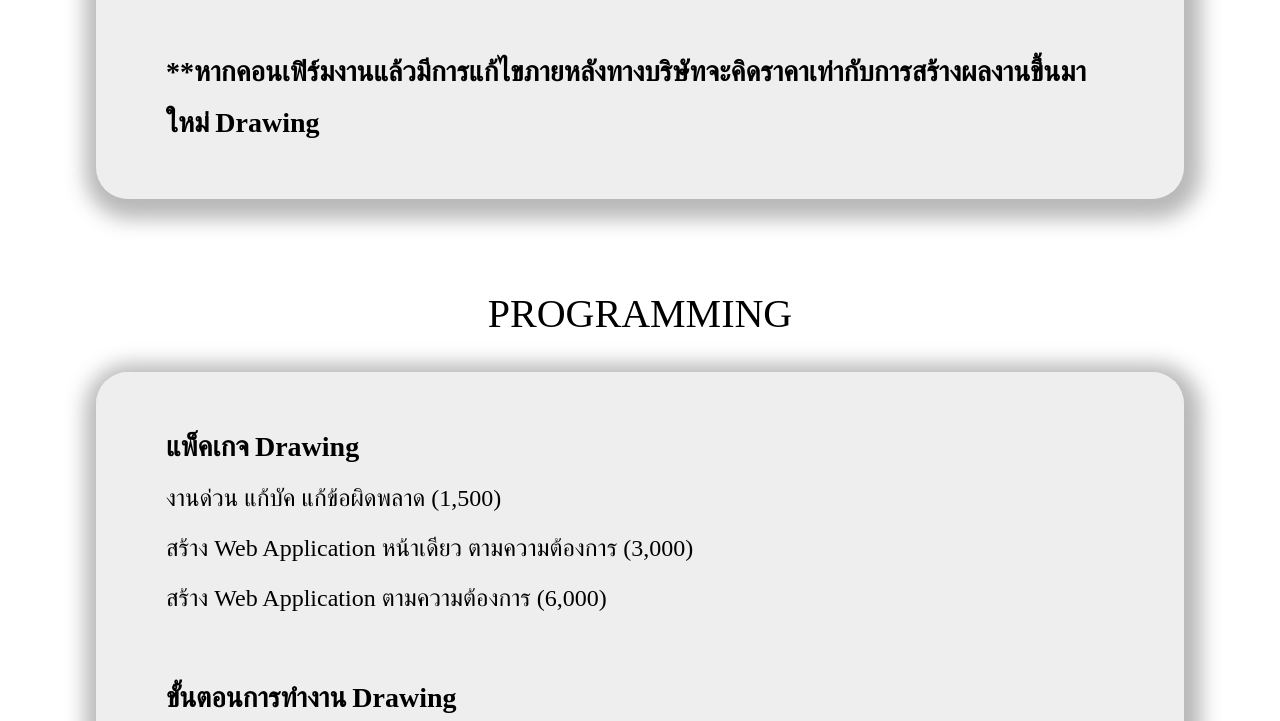
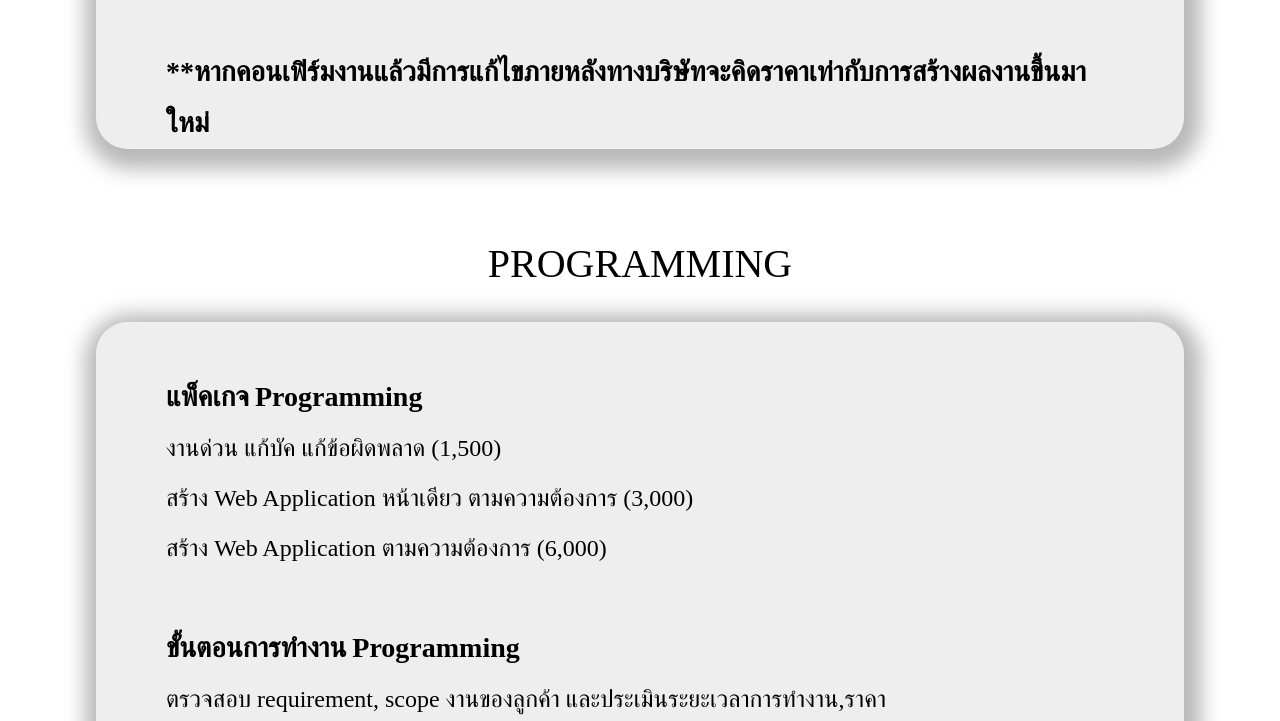
Before and after one commit to tarlee23/rubmaomedia, a plain HTML site: page การจ้างงาน.html in a window 1280 px wide. Shown: the part 1587-2308 px from the top of the page. Drawn offline with Linux system fonts and the light colour scheme.

Commit message:
Update การจ้างงาน.html

```diff
--- a/การจ้างงาน.html
+++ b/การจ้างงาน.html
@@ -103,7 +103,7 @@
       <div class="c1">
         <div class="c2"><br>
           <z>แพ็คเกจ</z>
-          <z href="#Drawing">Drawing</z><br>
+          <z href="#Graphic">Graphic</z><br>
           <span>
             <ol>
               <li>ออกแบบภาพแบนเนอร์ ภาพละ 1,500 - 4,000 บาท (ถ้าลูกค้าไม่เคยมีเทมเพลต CI มาก่อน
@@ -118,7 +118,7 @@
                 ตัดต่อทุกชนิด (500)รีทัชภาพ photomanipulation&Digital art (1,300)</li>
             </ol><br>
             <z>ขั้นตอนการทำงาน</z>
-            <z href="#Drawing">Drawing</z>
+            <z href="#Graphic">Graphic</z>
             <ol>
               <li>รับรายละเอียดงานจากลูกค้า</li>
               <li>ทำ Mood&Tone สำหรับงานลูกค้า</li>
@@ -137,7 +137,6 @@
           </span>
           <z style="text-align: center;">
             **หากคอนเฟิร์มงานแล้วมีการแก้ไขภายหลังทางบริษัทจะคิดราคาเท่ากับการสร้างผลงานขึ้นมาใหม่</z>
-          <z href="#Drawing">Drawing</z><br><br>
         </div>
 
 
@@ -151,7 +150,7 @@
       <div class="c1">
         <div class="c3"><br>
           <z>แพ็คเกจ</z>
-          <z href="#Drawing">Drawing</z><br>
+          <z href="#Programming">Programming</z><br>
           <span>
             <ol>
               <li>งานด่วน แก้บัค แก้ข้อผิดพลาด (1,500)</li>
@@ -159,7 +158,7 @@
               <li>สร้าง Web Application ตามความต้องการ (6,000)</li>
             </ol><br>
             <z>ขั้นตอนการทำงาน</z>
-            <z href="#Drawing">Drawing</z>
+            <z href="#Programming">Programming</z>
             <ol>
               <li>ตรวจสอบ requirement, scope งานของลูกค้า และประเมินระยะเวลาการทำงาน,ราคา</li>
               <li>เริ่มทำงานและอัพเดตงานให้ลูกค้าตามที่ตกลงกัน จนกว่าจะส่งมอบงานให้ลูกค้า</li>
@@ -181,7 +180,6 @@
           </span>
           <z style="text-align: center;">
             **หากคอนเฟิร์มงานแล้วมีการแก้ไขภายหลังทางบริษัทจะคิดราคาเท่ากับการสร้างผลงานขึ้นมาใหม่</z>
-          <z href="#Drawing">Drawing</z><br><br>
         </div>
 
 
@@ -242,7 +240,6 @@
           </span><br>
           <z style="text-align: center;">
             **หากคอนเฟิร์มงานแล้วมีการแก้ไขภายหลังทางบริษัทจะคิดราคาเท่ากับการสร้างผลงานขึ้นมาใหม่</z>
-          <z href="#Drawing">Drawing</z><br><br>
         </div>
 
 
@@ -254,14 +251,14 @@
       <div class="c1">
         <div class="c5"><br>
           <z>แพ็คเกจ</z>
-          <z href="#Drawing">Drawing</z><br>
+          <z href="#Motion Graphic">Motion Graphic</z><br>
           <span>
             <ol>
               <li>Motion Graphic 30 วินาที เน้นรูปภาพจริง, ภาพ Screenshot, Platform หรือ Graphic (3,500)</li>
               <li>Motion Graphic 1 นาที เน้นเล่าเรื่องราว อธิบายรายละเอียดผ่าน Motion / Animation (6,000)</li>
             </ol><br>
             <z>ขั้นตอนการทำงาน</z>
-            <z href="#Drawing">Drawing</z><br>
+            <z href="#Motion Graphic">Motion Graphic</z><br>
             <ol start="1">
               <li>อธิบายลักษณะงาน โทนสี รูปแบบ Mood&Tone พร้อมส่ง script งานให้</li>
               <li>ขึ้น storyboard ตาม script งานที่ลูกค้ามอบหมาย</li>
@@ -277,7 +274,6 @@
           </span><br>
           <z style="text-align: center;">
             **หากคอนเฟิร์มงานแล้วมีการแก้ไขภายหลังทางบริษัทจะคิดราคาเท่ากับการสร้างผลงานขึ้นมาใหม่</z>
-          <z href="#Drawing">Drawing</z><br><br>
         </div>
 
 
@@ -291,7 +287,7 @@
       <div class="c1">
         <div class="c6"><br>
           <z>แพ็คเกจ</z>
-          <z href="#Drawing">Drawing</z><br>
+          <z href="#Production">Production</z><br>
           <span>
             <ol>
               <li>รับผลิตวิดีโอสินค้าหรือบริการ/ วิดีโองานอีเว้นท์/ วิดีโอโมชั่นกราฟฟิก หรืออื่นๆ โดยมีแพ็คเกจต่างๆ
@@ -305,7 +301,7 @@
               <li>แพ็คเกจ Commercial Video (TVC & ONLINE) ราคา 800,000 บาทขึ้นไป</li>
             </ol><br>
             <z>แนวทางการทำงาน</z>
-            <z href="#Drawing">Drawing</z><br>
+            <z href="#Production">Production</z><br>
             <z style="font-weight: 300; font-size: 25px"> ด้วยประสบการณ์ของบริษัทรับเหมามีเดีย
               และทีมผู้ผลิตพร้อมสร้างสรรค์ผลงานคุณภาพระดับอินเตอร์ให้คุณ
               เราสามารถเป็นตัวช่วยให้คุณได้ในทุกขั้นตอนตั้งแต่ : คิดไอเดีย, Pre-to-Post Production ไปจนถึงการ Deliver
```
